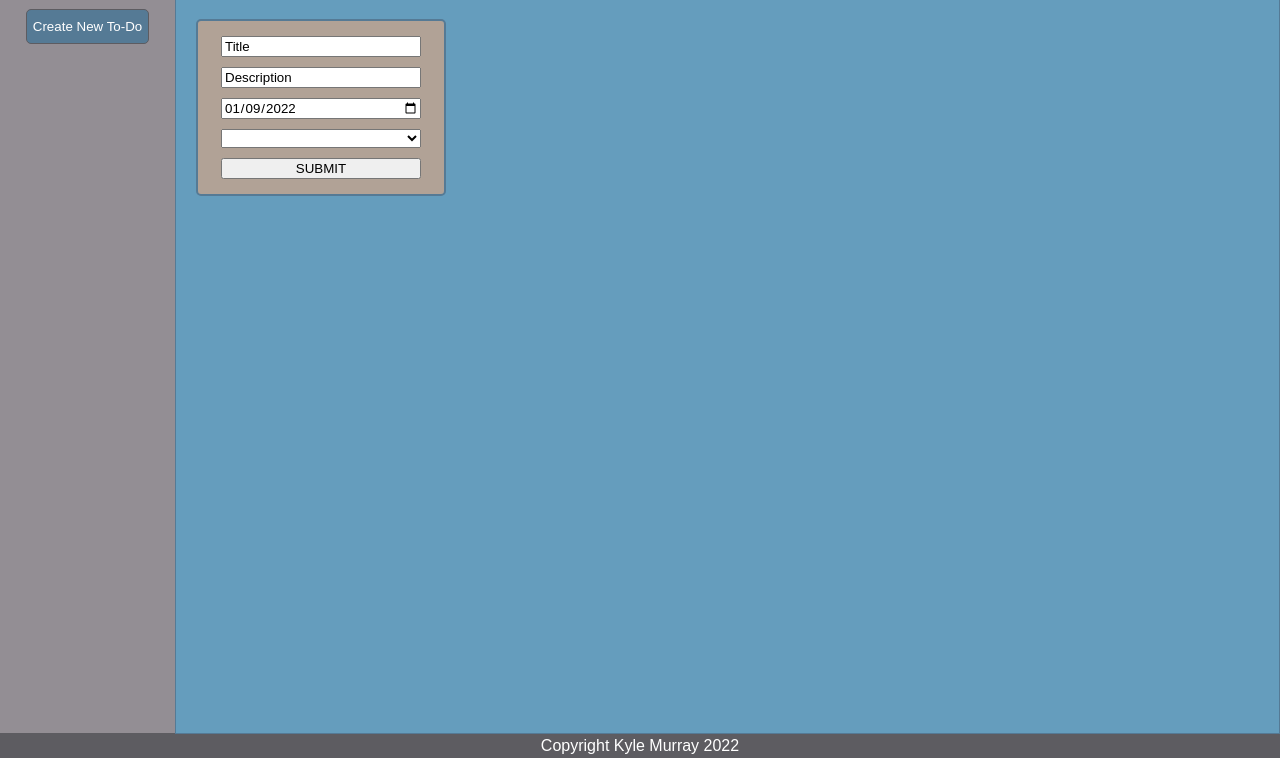
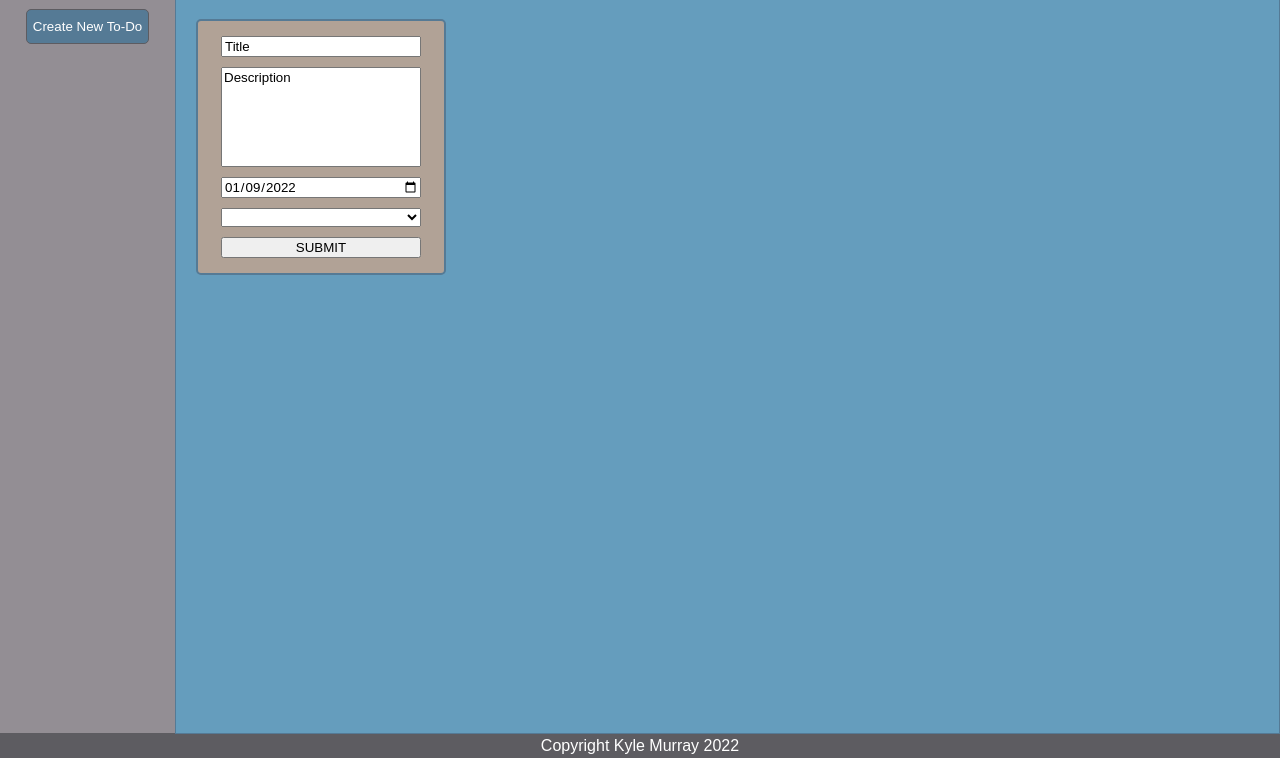
Before and after one commit to kmurray363/todo-list, a website built with webpack: page dist/index.html in a window 1280 px wide. Both pictures are taken after a click on the button "Create New To-Do". Shown: the part 42-800 px from the top of the page. Built offline with nearby package versions, Linux system fonts and the light colour scheme.

Commit message:
changed description to a textarea

```diff
--- a/src/LocalStore.js
+++ b/src/LocalStore.js
@@ -5,7 +5,6 @@ const $container = document.querySelector(".to-dos")
 const Local = {
     storage: [],
     store: function(obj){
-        console.log(this)
         this.storage.push(obj)
         this.save();
     },
--- a/src/displayToDo.js
+++ b/src/displayToDo.js
@@ -1,22 +1,25 @@
+import Local from "./LocalStore";
+
 const displayToDo = function(ToDoObj, appendTo){
 
     const outputDivContainer = document.createElement('div');
     outputDivContainer.classList.add('todo-card');
 
     const outputTitle = document.createElement('div');
-    const outputDescription = document.createElement('div');
+    const outputDescription = document.createElement('textarea');
+    outputDescription.readOnly = true;
     outputDescription.classList.add('todo-desc')
     const outputDueDate = document.createElement('div');
     const outputPriority = document.createElement('div');
     const outputComplete = document.createElement('button');
     outputComplete.classList.add('remove-btn')
 
+
     outputTitle.innerHTML = ToDoObj['title'];
     outputDescription.innerHTML = ToDoObj['description'];
     outputDueDate.innerHTML = ToDoObj['dueDate'];
     outputPriority.innerHTML = ToDoObj['priority'];
     outputComplete.innerHTML = 'REMOVE ITEM';
-
 
     outputDivContainer.appendChild(outputTitle);
     outputDivContainer.appendChild(outputDescription);
--- a/src/newToDoDiv.js
+++ b/src/newToDoDiv.js
@@ -8,7 +8,7 @@ const newToDoDiv = () => {
     divContainer.classList.add('todo-card');
 
     const title = document.createElement('input');
-    const description = document.createElement('input');
+    const description = document.createElement('textarea');
     const dueDate = document.createElement('input');
 
     // creating dropdown options
--- a/src/style.css
+++ b/src/style.css
@@ -88,3 +88,10 @@
     width: 200px;
     margin: 5px;
 }
+
+.todo-desc {
+    height: 100px;
+    resize: none;
+    text-align: start;
+    vertical-align: text-top;
+}
```
Also changed, not shown: dist/main.js.
